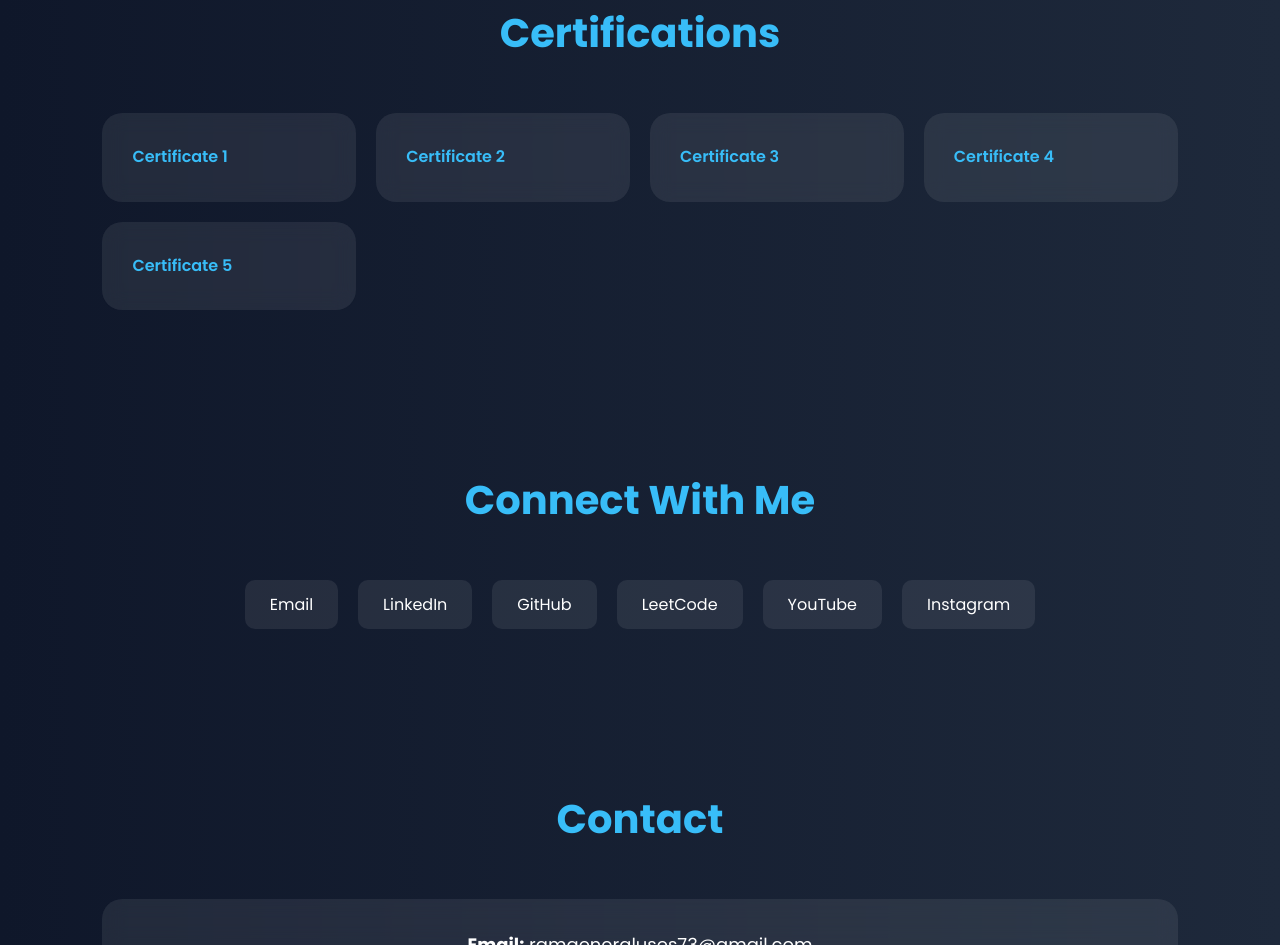
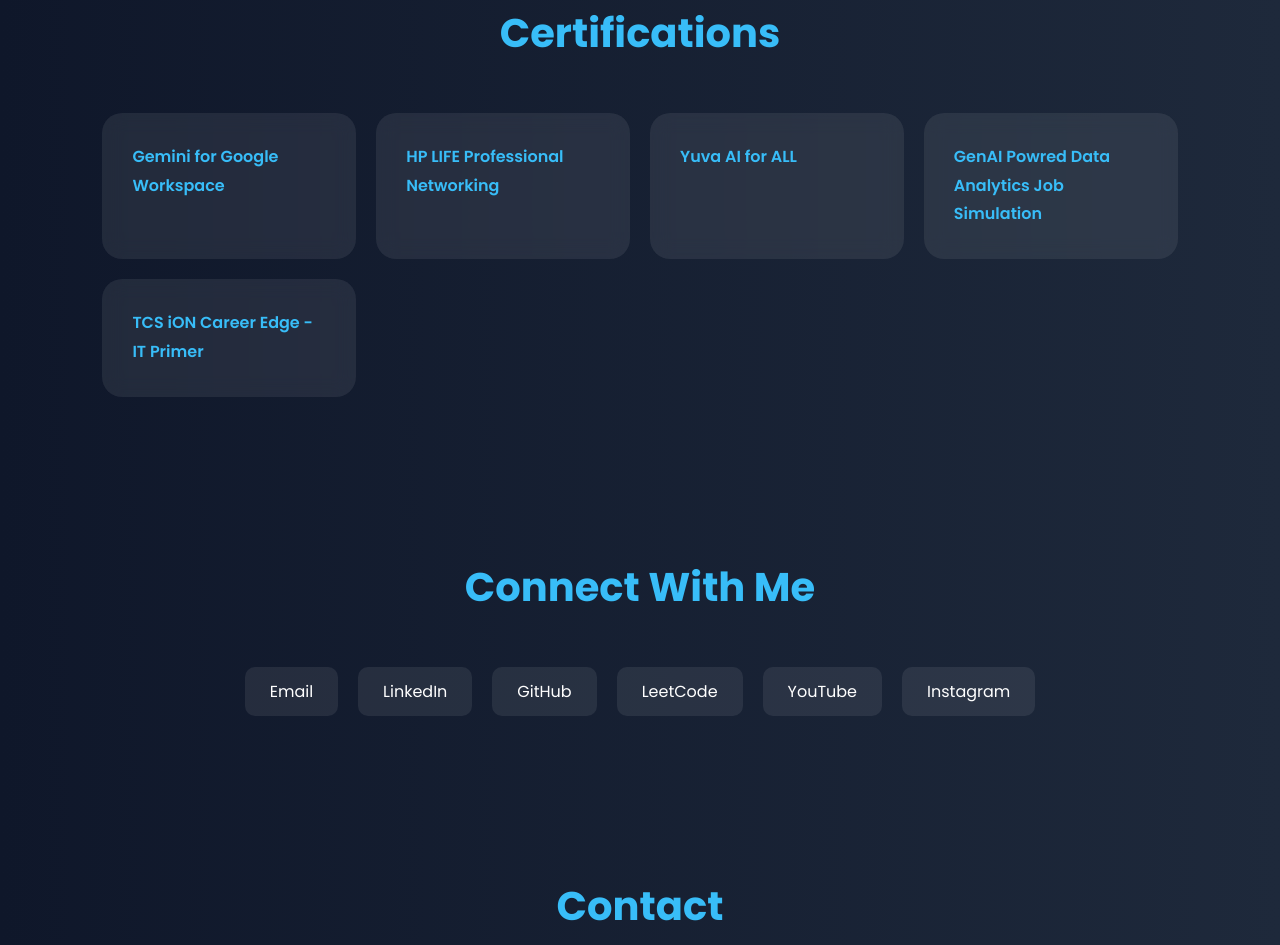
Before and after one commit to ramnandankumaryadav7765-dotcom/My-Portfolio, a plain HTML site: page index.html in a window 1280 px wide. Shown: the part 3372-4317 px from the top of the page. Drawn offline with Linux system fonts and the light colour scheme.

Commit message:
updated Certification section

```diff
--- a/index.html
+++ b/index.html
@@ -225,31 +225,31 @@
 
             <div class="card">
                 <a href="https://drive.google.com/file/d/1lIf9sUe_ThRsql6zII6ubFGZ51oWy0KA/view?usp=sharing" target="_blank">
-                    Certificate 1
+                    Gemini for Google Workspace
                 </a>
             </div>
 
             <div class="card">
                 <a href="https://docs.google.com/document/d/1A7r3BlMheohboAllKcqDP3hWOLFvy5uhubHoc8rYNJw/edit?usp=sharing" target="_blank">
-                    Certificate 2
+                    HP LIFE Professional Networking
                 </a>
             </div>
 
             <div class="card">
                 <a href="https://drive.google.com/file/d/1W4uIHPioUFkiqgxI6D63EPOeNbYr5Jx3/view?usp=sharing" target="_blank">
-                    Certificate 3
+                    Yuva AI for ALL
                 </a>
             </div>
 
             <div class="card">
                 <a href="https://drive.google.com/file/d/1z96PtuXgc6ca0uB53snkIWkXGxGDNcT0/view?usp=sharing" target="_blank">
-                    Certificate 4
+                    GenAI Powred Data Analytics Job Simulation
                 </a>
             </div>
 
             <div class="card">
                 <a href="https://drive.google.com/file/d/1g-O17jlwFrbwvGMkHApwF8OWhzFWp4qz/view?usp=sharing" target="_blank">
-                    Certificate 5
+                    TCS iON Career Edge - IT Primer
                 </a>
             </div>
 
```
